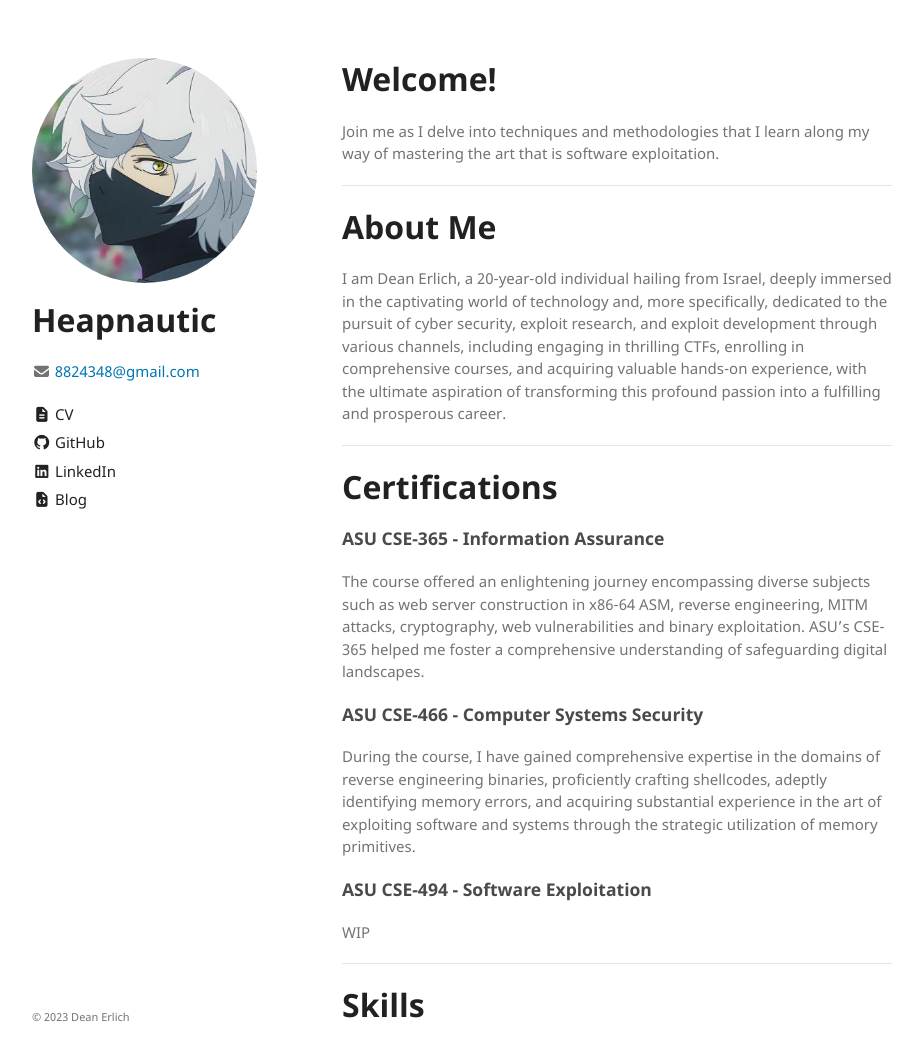
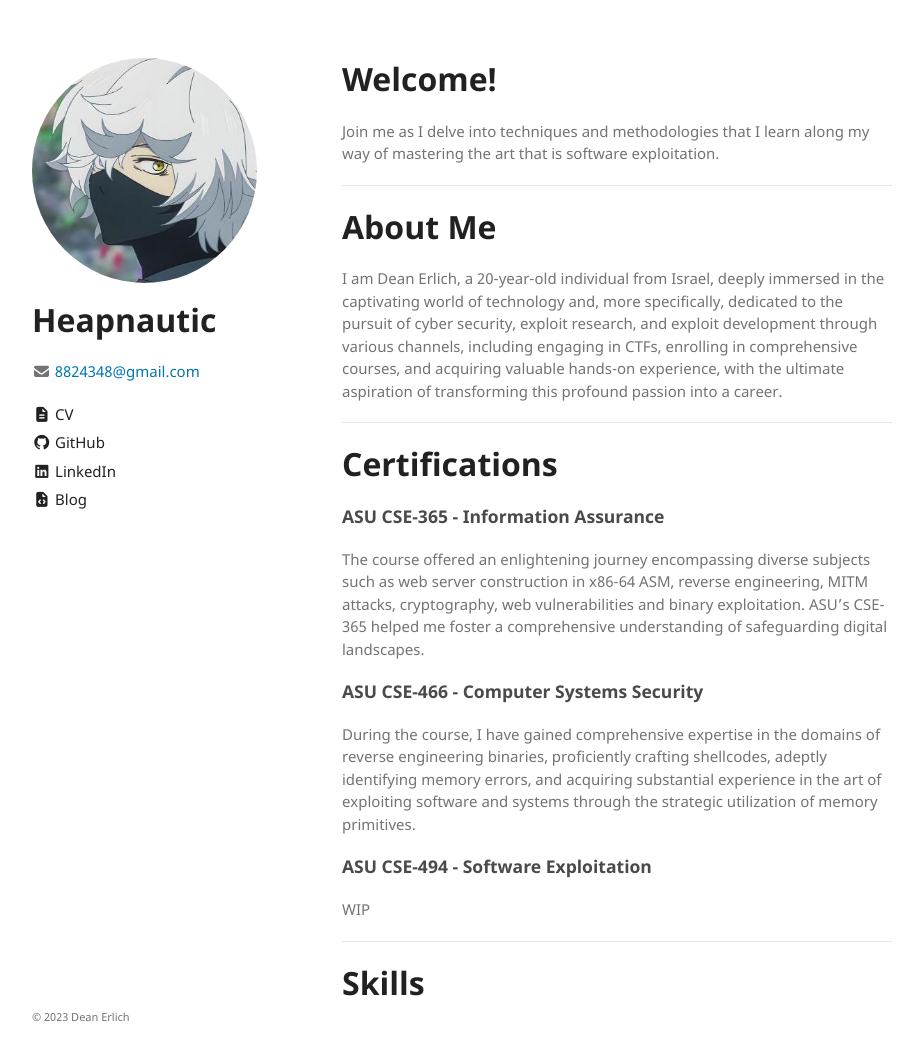
Before and after one commit to ninpwn/ninpwn.github.io, a Jekyll site: the page built from index.md, in a window 1280 px wide and 1076 px high. Shown: the top 1060 px of the window, without its empty margins (178-1101 px from the left). Built offline with Jekyll 4.4.1, drawn with Linux system fonts in a browser that asks for light colours; our own code applies the rules of GitHub Pages for plain Markdown files.

Commit message:
Update index.md

```diff
--- a/index.md
+++ b/index.md
@@ -10,7 +10,7 @@ Join me as I delve into techniques and methodologies that I learn along my way o
 
 # About Me
 
-I am Dean Erlich, a 20-year-old individual hailing from Israel, deeply immersed in the captivating world of technology and, more specifically, dedicated to the pursuit of cyber security, exploit research, and exploit development through various channels, including engaging in thrilling CTFs, enrolling in comprehensive courses, and acquiring valuable hands-on experience, with the ultimate aspiration of transforming this profound passion into a fulfilling and prosperous career.
+I am Dean Erlich, a 20-year-old individual from Israel, deeply immersed in the captivating world of technology and, more specifically, dedicated to the pursuit of cyber security, exploit research, and exploit development through various channels, including engaging in CTFs, enrolling in comprehensive courses, and acquiring valuable hands-on experience, with the ultimate aspiration of transforming this profound passion into a career.
 
 ---
 
```
